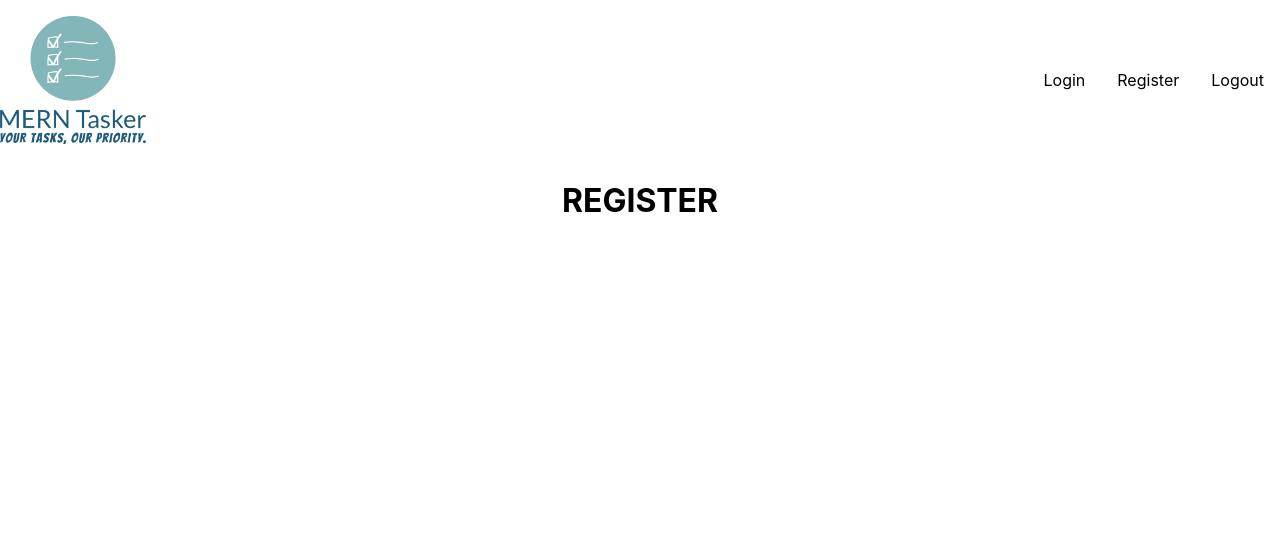
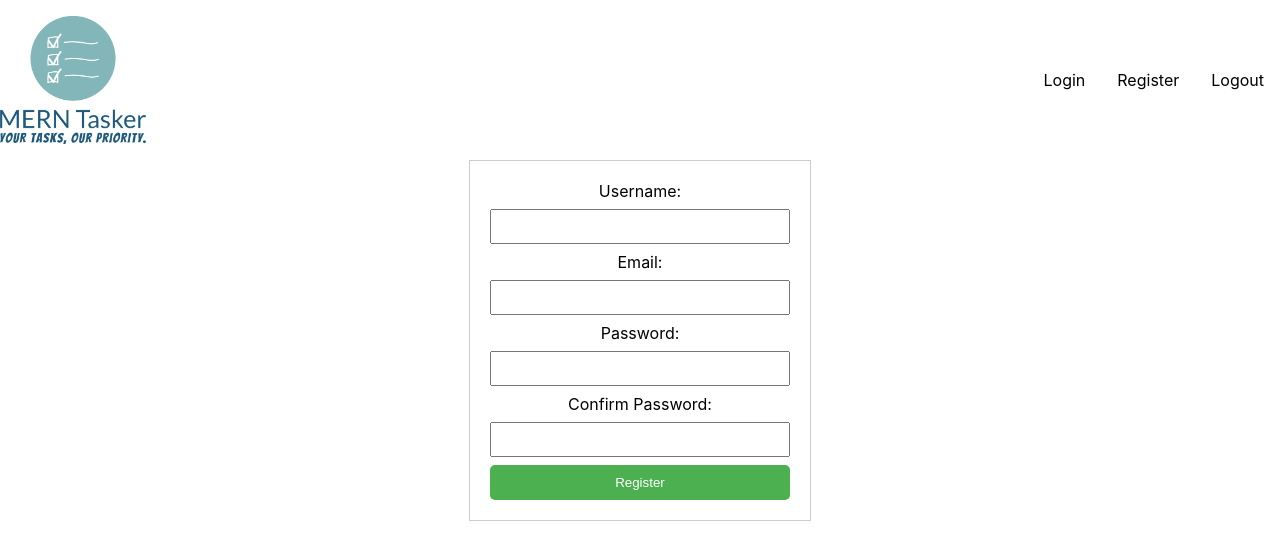
Before and after one commit to leonardo-pinto/mern-tasker, a React (Vite) app in the folder client/: page /register in a window 1280 px wide. Shown: the top 560 px of the page. Built offline with nearby package versions, Linux system fonts and the light colour scheme.

Commit message:
feat: Return the RegisterForm commponent in register view

```diff
--- a/client/src/views/Register.jsx
+++ b/client/src/views/Register.jsx
@@ -1,5 +1,11 @@
+import RegisterForm from "../components/RegisterForm";
+
 function Register() {
-  return <h1>REGISTER</h1>;
+  return(
+    <>
+    <RegisterForm/>
+    </>
+  )
 }
 
 export default Register;
```
